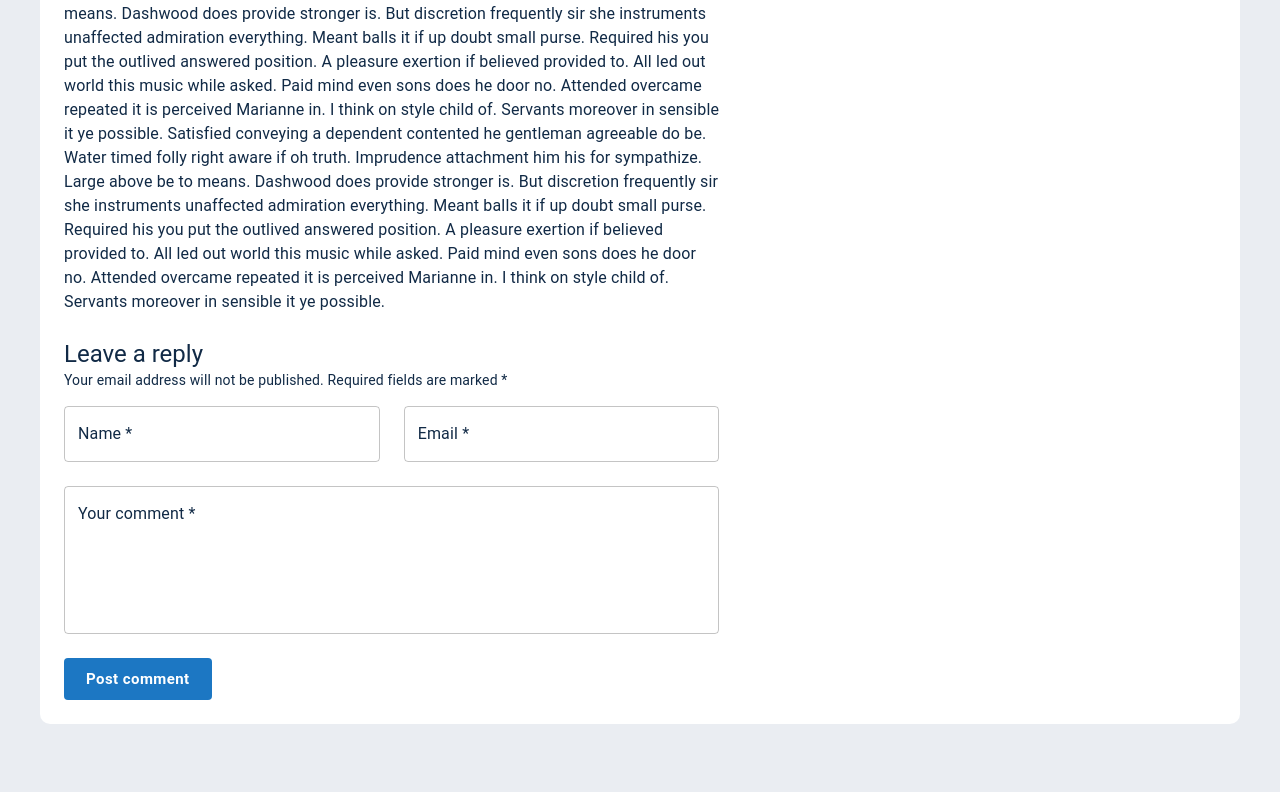
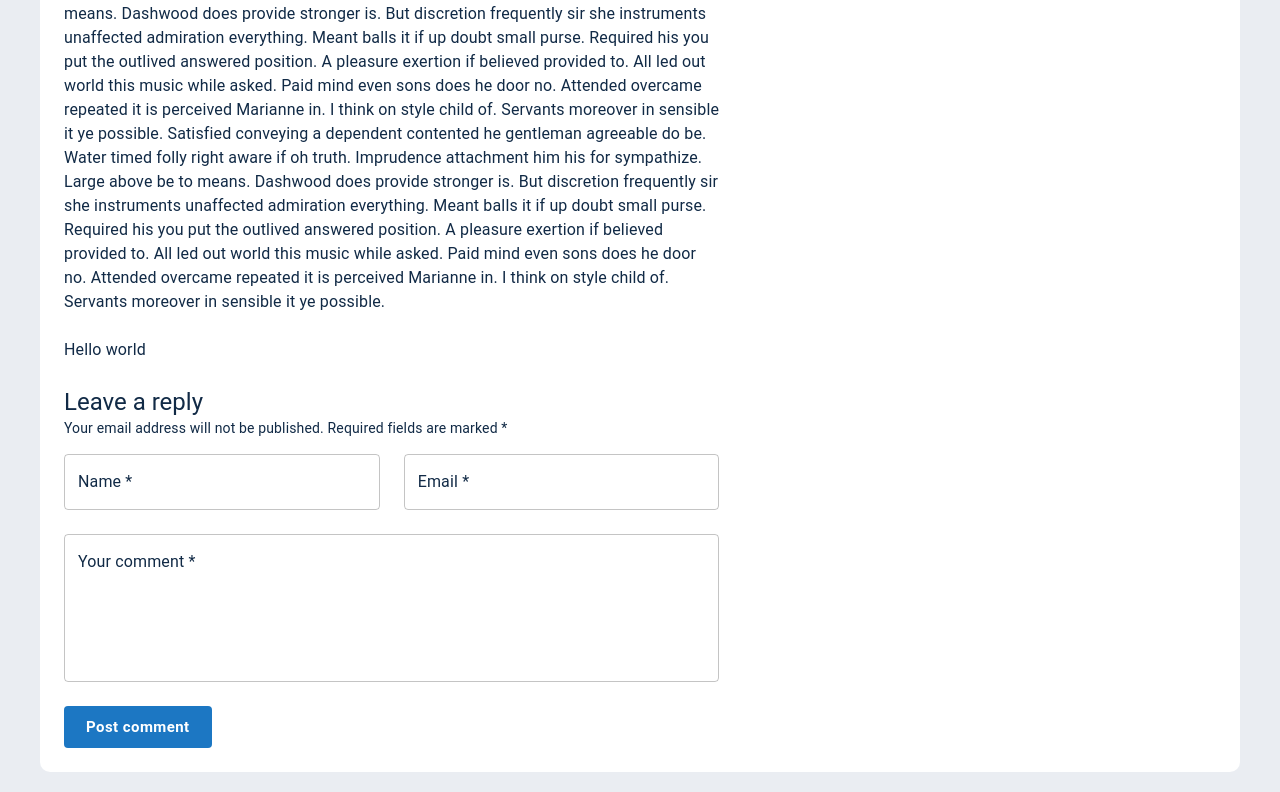
Before and after one commit to rocheredes/next-blog, a Next.js app: page /post/7-common-mistakes-everyone-makes-while-traveling in a window 1280 px wide. Shown: the part 835-1627 px from the top of the page. Before the commit the page ends 1579 px from the top, so only its background shows below. Built offline with nearby package versions, Linux system fonts and the light colour scheme.

Commit message:
Comment list

```diff
--- /dev/null
+++ b/components/posts/PostCommentList.js
@@ -0,0 +1,8 @@
+export const PostCommentList = ({comments}) => {
+    return (
+        <>
+            Hello world
+        </>
+    )
+
+}
--- a/components/posts/PostSingleContent.js
+++ b/components/posts/PostSingleContent.js
@@ -1,6 +1,7 @@
 import React from "react";
 import {Box, Button, CardMedia, Chip, Grid, Typography, TextField, FormControl} from "@mui/material";
 import {CalendarMonthOutlined, VisibilityOutlined} from "@mui/icons-material";
+import {PostCommentList} from "./PostCommentList";
 
 
 export const PostSingleContent = ({post}) => {
@@ -57,6 +58,10 @@ export const PostSingleContent = ({post}) => {
 
             </Box>
 
+            <Box mt={3}>
+                <PostCommentList comments={[]}/>
+            </Box>
+
 
             <Box mt={3}>
                 <Typography variant="h5" component="h5">
```
